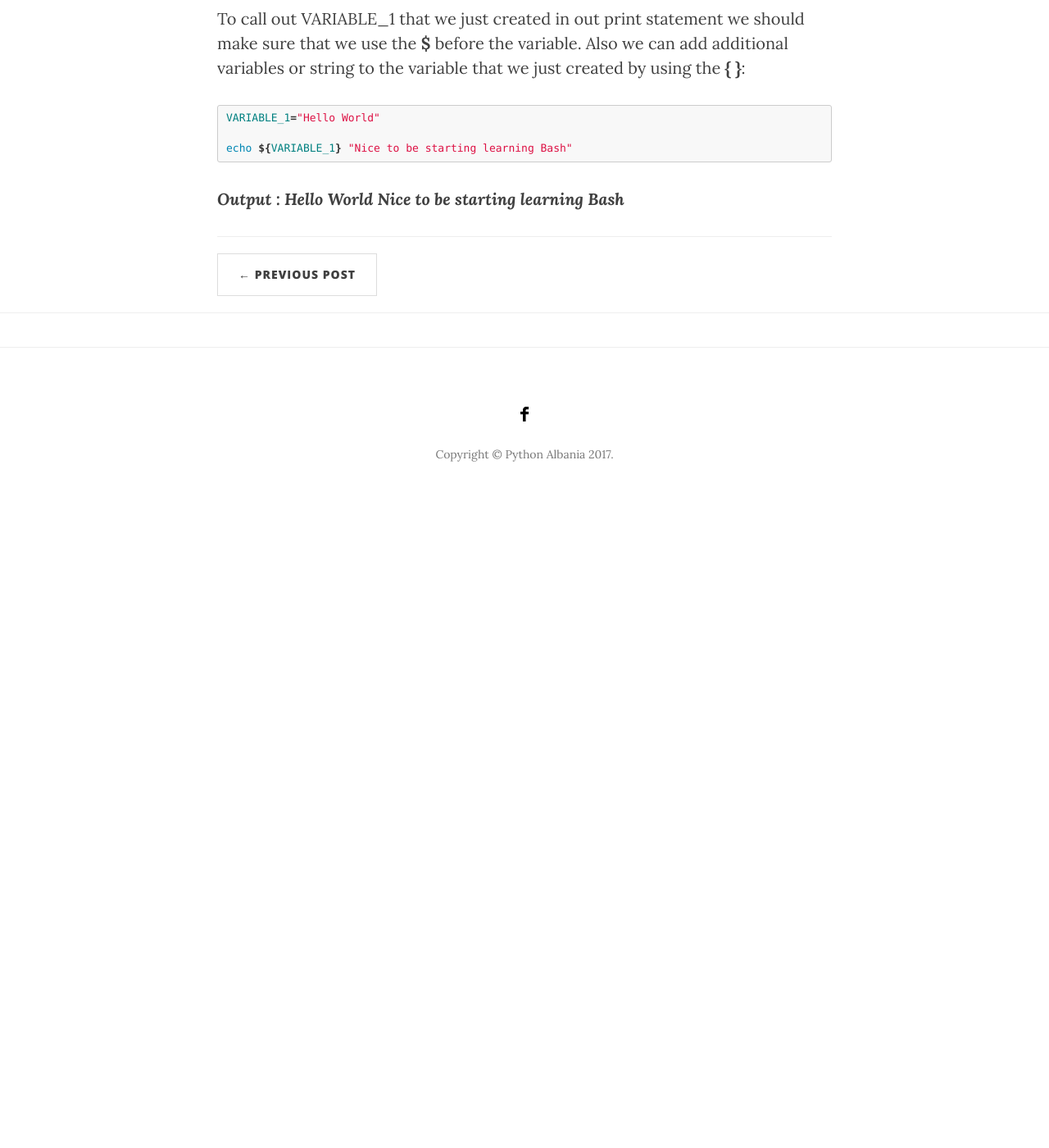
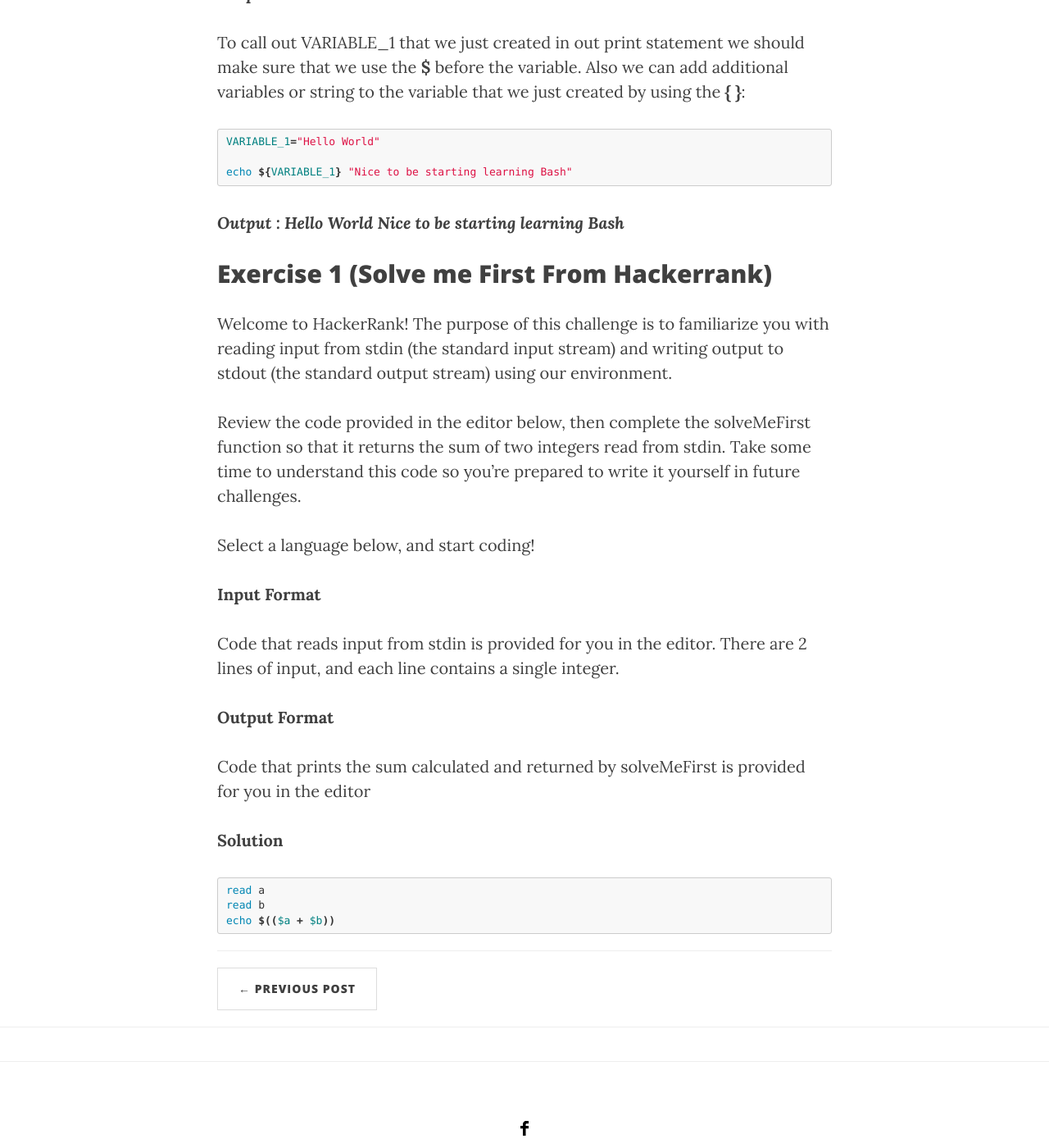
Before and after one commit to Python-Albania/Python-Albania.github.io, a Jekyll site: the page built from _posts/2017-1-22-Bash.markdown, in a window 1280 px wide and 1400 px high, scrolled down 2200 px. Shown: the whole window at 82% size. Built offline with Jekyll 4.4.1, drawn with Linux system fonts in a browser that asks for light colours; nearby versions of some CDN libraries; comment, search, counter and statistics services are not loaded; before the commit the page ends 2830 px from its top, so only the background shows below that; some of the changed text lies outside the part shown.

Commit message:
Adding bash

```diff
--- a/_posts/2017-1-22-Bash.markdown
+++ b/_posts/2017-1-22-Bash.markdown
@@ -95,3 +95,32 @@ echo ${VARIABLE_1} "Nice to be starting learning Bash"
 
 
 ***Output : Hello World Nice to be starting learning Bash***
+
+
+## Exercise 1 (Solve me First From Hackerrank)
+
+Welcome to HackerRank! The purpose of this challenge is to familiarize you with reading input from stdin (the standard input stream) and writing output to stdout (the standard output stream) using our environment.
+
+Review the code provided in the editor below, then complete the solveMeFirst function so that it returns the sum of two integers read from stdin. Take some time to understand this code so you're prepared to write it yourself in future challenges.
+
+Select a language below, and start coding!
+
+**Input Format**
+
+Code that reads input from stdin is provided for you in the editor. There are 2 lines of input, and each line contains a single integer.
+
+**Output Format**
+
+Code that prints the sum calculated and returned by solveMeFirst is provided for you in the editor
+
+**Solution**
+
+{% highlight BASH %}
+
+read a
+read b
+echo $(($a + $b))
+
+
+
+{% endhighlight %}
```
